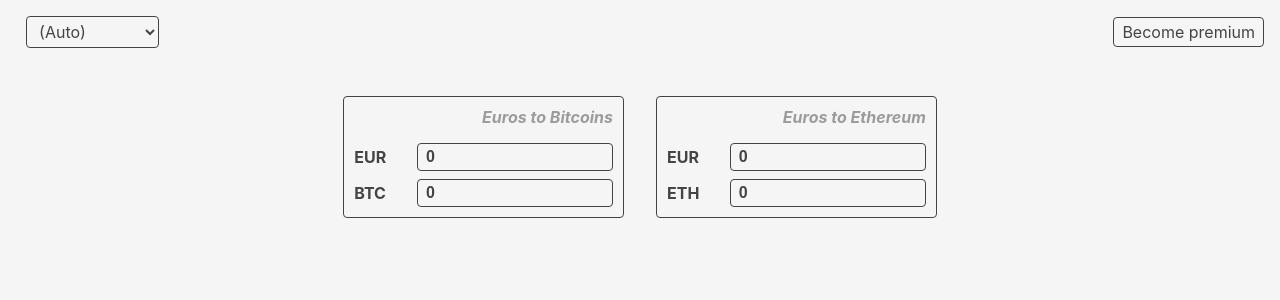
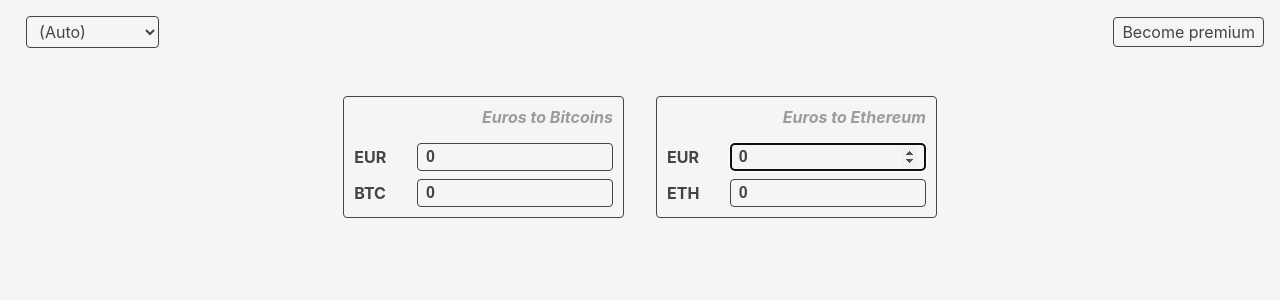
Before and after one commit to p2kmgcl/converter-app, a React (Create React App) app: page / in a window 1280 px wide. Shown: the top 300 px of the page. Built offline with nearby package versions, Linux system fonts and the light colour scheme.

Commit message:
Add focusOnMount property to Converter and Amount components

```diff
--- a/src/components/Amount.js
+++ b/src/components/Amount.js
@@ -1,11 +1,18 @@
 import './Amount.css';
-import React, { useContext } from 'react';
+import React, { useContext, useRef, useLayoutEffect } from 'react';
 import PropTypes from 'prop-types';
 import ConverterContext from '../contexts/ConverterContext';
 
-export default function Amount({ label, readOnly, onChange, value }) {
+export default function Amount({
+  label,
+  readOnly,
+  focusOnMount = false,
+  onChange,
+  value,
+}) {
   const { premium } = useContext(ConverterContext);
   const negative = Number.isNaN(value) ? false : value < 0;
+  const inputRef = useRef(null);
 
   const handleChange = event => {
     const value = parseFloat(event.target.value);
@@ -14,6 +21,15 @@ export default function Amount({ label, readOnly, onChange, value }) {
       onChange(value);
     }
   };
+
+  useLayoutEffect(() => {
+    if (focusOnMount && inputRef.current) {
+      inputRef.current.focus();
+    }
+    // We really want to do this just on first mount,
+    // messing with user's focus is dangerous.
+    // eslint-disable-next-line react-hooks/exhaustive-deps
+  }, []);
 
   return (
     <label
@@ -33,6 +49,7 @@ export default function Amount({ label, readOnly, onChange, value }) {
         step="0.1"
         type="number"
         value={value}
+        ref={inputRef}
       />
     </label>
   );
@@ -42,6 +59,7 @@ Amount.propTypes = {
   label: PropTypes.string.isRequired,
   value: PropTypes.number.isRequired,
 
+  focusOnMount: PropTypes.bool,
   onChange: PropTypes.func,
   readOnly: PropTypes.bool,
 };
--- a/src/components/App.js
+++ b/src/components/App.js
@@ -51,6 +51,7 @@ export default function App() {
           />
 
           <Converter
+            focusOnMount
             cryptoLabel="Ethereum"
             cryptoShortLabel="ETH"
             exchangeRate={1.2}
--- a/src/components/Converter.js
+++ b/src/components/Converter.js
@@ -9,6 +9,7 @@ export default function Converter({
   cryptoLabel,
   cryptoShortLabel,
   exchangeRate,
+  focusOnMount = false,
   onConvert,
 }) {
   const [eurosValue, setEurosValue] = useState(0);
@@ -27,7 +28,13 @@ export default function Converter({
         {premium && <PremiumLabel />}
       </header>
 
-      <Amount label="EUR" onChange={handleChange} value={eurosValue} />
+      <Amount
+        focusOnMount={focusOnMount}
+        label="EUR"
+        onChange={handleChange}
+        value={eurosValue}
+      />
+
       <Amount label={cryptoShortLabel} value={cryptoValue} readOnly />
     </form>
   );
@@ -38,5 +45,6 @@ Converter.propTypes = {
   cryptoShortLabel: PropTypes.string.isRequired,
   exchangeRate: PropTypes.number.isRequired,
 
+  focusOnMount: PropTypes.bool,
   onConvert: PropTypes.func,
 };
```
